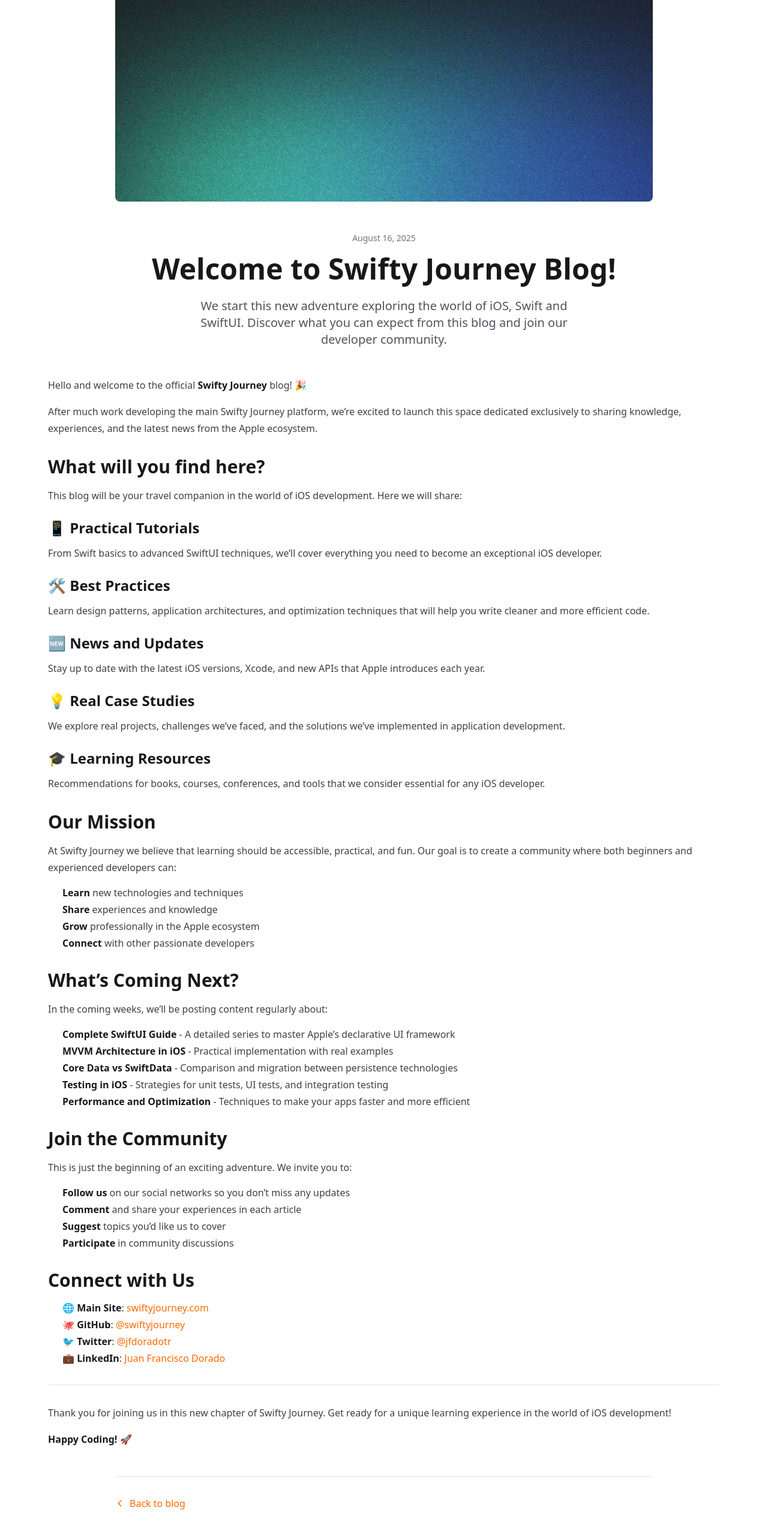
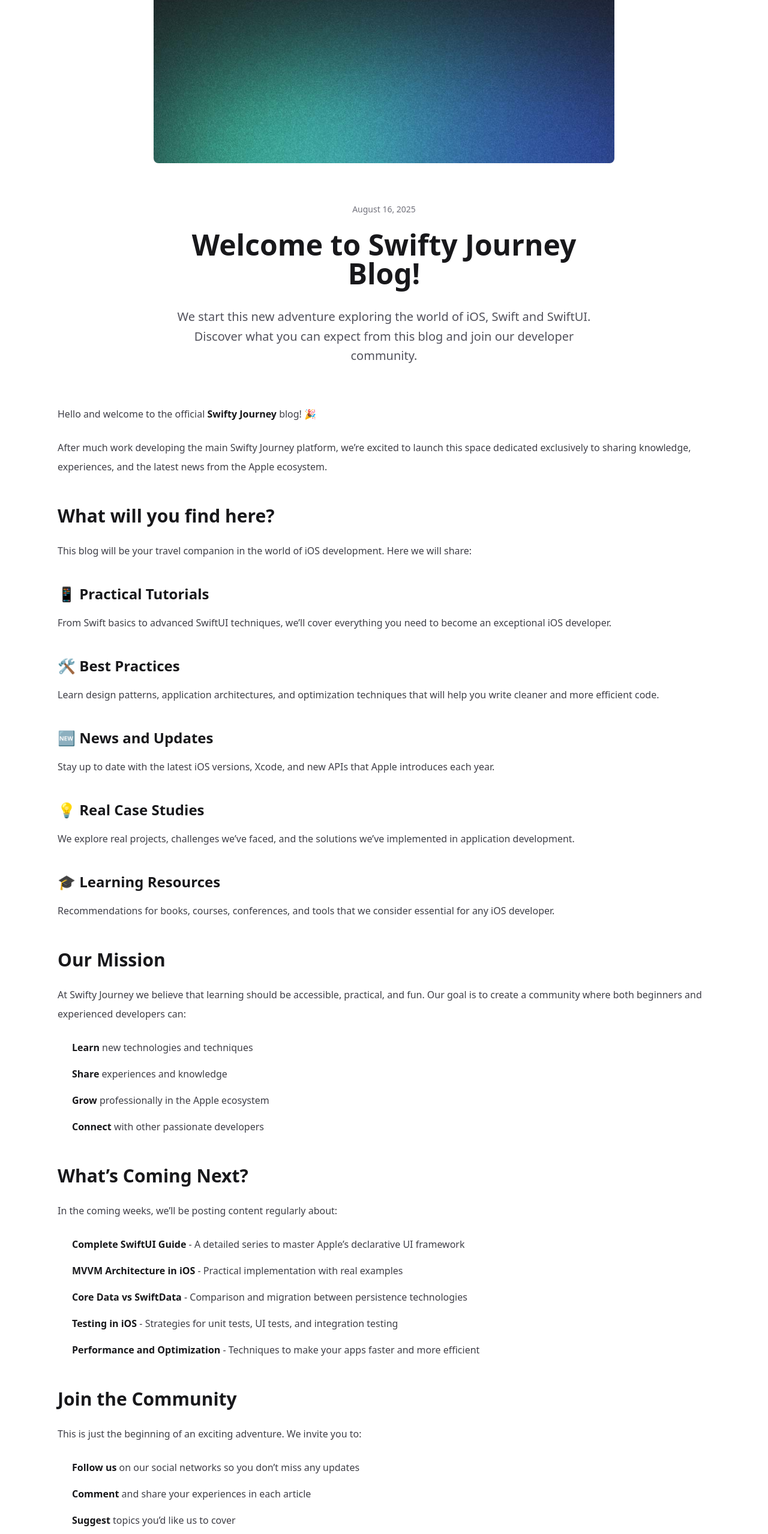
Before and after one commit to SwiftyJourney/swiftyjourney-blog, an Astro site: page /en/blog/welcome-to-swifty-journey-blog in a window 1280 px wide. Shown: the part 240-2797 px from the top of the page at 60% size. Built offline with nearby package versions, Linux system fonts and the light colour scheme; Astro itself is replaced by a stand-in of ours.

Commit message:
🎨 ui(blog): improve the padding and width of the content for the posts

```diff
--- a/src/layouts/BlogPost.astro
+++ b/src/layouts/BlogPost.astro
@@ -28,20 +28,20 @@
 	<article class="py-12">
 		<!-- Hero Image -->
 		{heroImage && (
-			<div class="mb-12">
+			<div class="mb-16">
 				<Image
 					src={heroImage}
 					alt={title}
 					width={1200}
 					height={600}
-					class="w-full max-w-4xl mx-auto rounded-lg"
+					class="w-full max-w-3xl mx-auto rounded-lg"
 				/>
 			</div>
 		)}
 
 		<!-- Article Header -->
-		<header class="max-w-4xl mx-auto mb-12 text-center">
-			<div class="mb-4">
+		<header class="max-w-3xl mx-auto px-4 mb-16 text-center">
+			<div class="mb-6">
 				<time class="text-sm text-zinc-500 dark:text-zinc-500">
 					{pubDate.toLocaleDateString(lang === 'en' ? 'en-US' : 'es-ES', {
 						year: 'numeric',
@@ -59,23 +59,23 @@
 					</div>
 				)}
 			</div>
-			<h1 class="text-3xl md:text-5xl font-bold text-zinc-900 dark:text-zinc-100 mb-6">
+			<h1 class="text-3xl md:text-5xl font-bold text-zinc-900 dark:text-zinc-100 mb-8">
 				{title}
 			</h1>
 			{description && (
-				<p class="text-xl text-zinc-600 dark:text-zinc-400 max-w-2xl mx-auto">
+				<p class="text-xl text-zinc-600 dark:text-zinc-400 leading-relaxed">
 					{description}
 				</p>
 			)}
 		</header>
 
 		<!-- Article Content -->
-		<div class="max-w-4xl mx-auto prose">
+		<div class="max-w-3xl mx-auto px-4 prose">
 			<slot />
 		</div>
 
 		<!-- Back to Blog -->
-		<div class="max-w-4xl mx-auto mt-12 pt-8 border-t border-zinc-200 dark:border-zinc-700">
+		<div class="max-w-3xl mx-auto px-4 mt-16 pt-8 border-t border-zinc-200 dark:border-zinc-700">
 			<a
 				href={`/${lang}/blog`}
 				class="inline-flex items-center gap-2 text-orange-500 hover:text-orange-600 dark:text-orange-400 dark:hover:text-orange-300 transition-colors"
--- a/src/styles/global.css
+++ b/src/styles/global.css
@@ -20,19 +20,19 @@
 }
 
 .prose h2 {
-  @apply text-2xl md:text-3xl font-bold text-zinc-900 dark:text-zinc-100 mb-4 mt-8;
+  @apply text-2xl md:text-3xl font-bold text-zinc-900 dark:text-zinc-100 mb-6 mt-12;
 }
 
 .prose h3 {
-  @apply text-xl md:text-2xl font-bold text-zinc-900 dark:text-zinc-100 mb-3 mt-6;
+  @apply text-xl md:text-2xl font-bold text-zinc-900 dark:text-zinc-100 mb-4 mt-10;
 }
 
 .prose h4 {
-  @apply text-lg md:text-xl font-bold text-zinc-900 dark:text-zinc-100 mb-2 mt-4;
+  @apply text-lg md:text-xl font-bold text-zinc-900 dark:text-zinc-100 mb-3 mt-8;
 }
 
 .prose p {
-  @apply text-zinc-700 dark:text-zinc-300 mb-4 leading-7;
+  @apply text-zinc-700 dark:text-zinc-300 mb-6 leading-8;
 }
 
 .prose a {
@@ -55,22 +55,23 @@
   @apply bg-transparent p-0;
 }
 
-.prose blockquote {
-  @apply border-l-4 border-orange-500 pl-4 italic text-zinc-700 dark:text-zinc-300 my-4;
-}
 
 .prose ul, .prose ol {
-  @apply text-zinc-700 dark:text-zinc-300 mb-4 pl-6;
+  @apply text-zinc-700 dark:text-zinc-300 mb-8 pl-6 leading-8;
 }
 
 .prose li {
-  @apply mb-1;
+  @apply mb-3;
 }
 
 .prose img {
-  @apply rounded-lg mx-auto my-6;
+  @apply rounded-lg mx-auto my-10;
 }
 
 .prose hr {
-  @apply border-zinc-200 dark:border-zinc-700 my-8;
+  @apply border-zinc-200 dark:border-zinc-700 my-12;
 }
+
+.prose blockquote {
+  @apply border-l-4 border-orange-500 pl-6 italic text-zinc-700 dark:text-zinc-300 my-8 py-2;
+}
```
